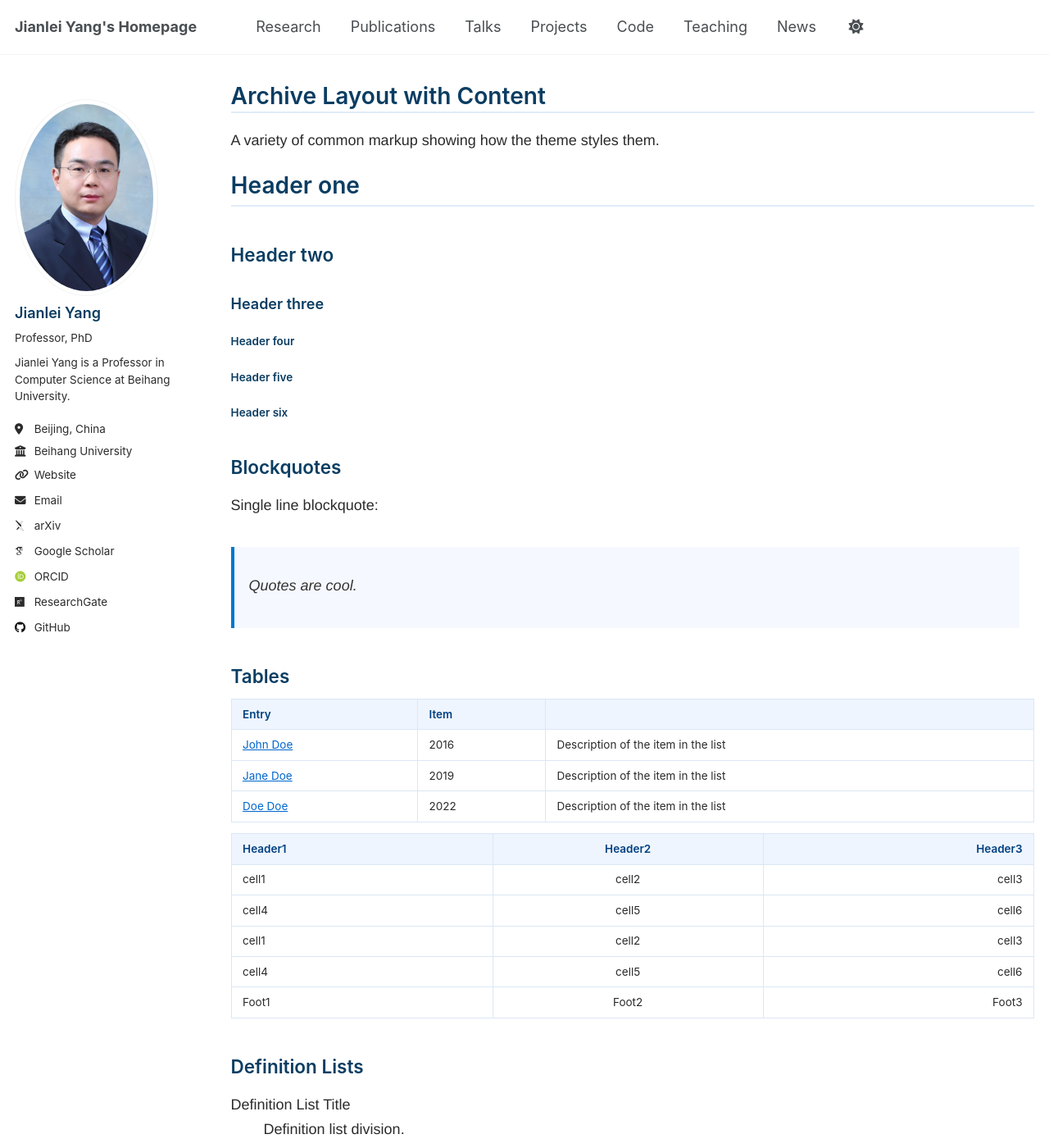
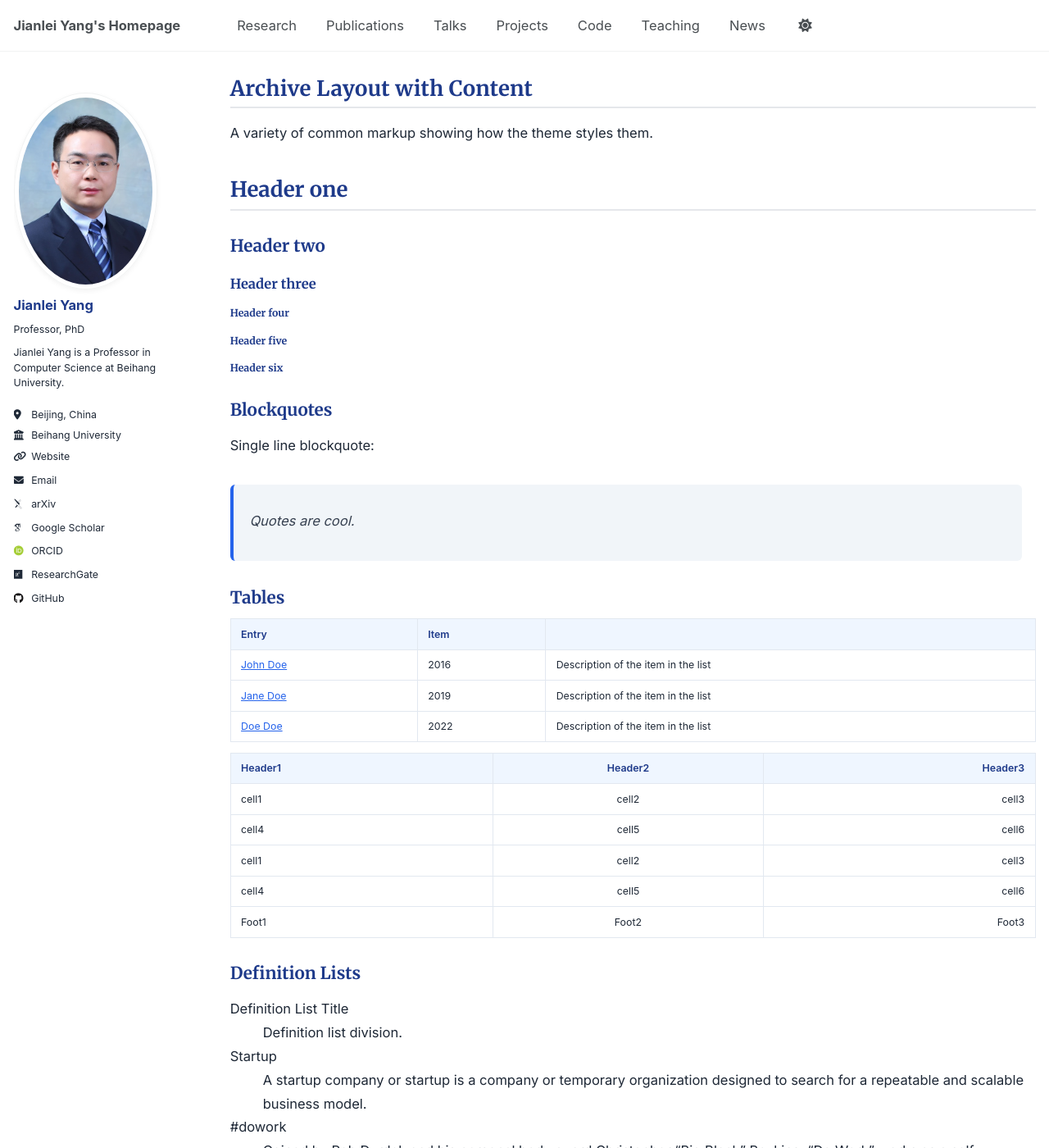
Before and after one commit to dogrush/dogrush.github.io, a Jekyll site: the page built from _pages/archive-layout-with-content.md, in a window 1280 px wide and 1400 px high. Shown: the whole window at 82% size. Built offline with Jekyll 4.4.1, drawn with Linux system fonts in a browser that asks for light colours; some web fonts are replaced; a script that is not in the unit is left out.

Commit message:
update 1 file

```diff
--- a/_sass/_custom.scss
+++ b/_sass/_custom.scss
@@ -1,139 +1,144 @@
 /* =====================================================
-   AcademicPages Custom Theme - "Academic Blue"
-   Designed for a clean, professional academic appearance
+   Tech Scholar Pro Theme for AcademicPages
+   Elegant, technical, and professional academic style
    ===================================================== */
 
-/* === 基础文字与背景 === */
+/* === 字体引入 === */
+@import url('https://fonts.googleapis.com/css2?family=Inter:wght@400;500;600&family=Merriweather:wght@700&display=swap');
+
+/* === 基础设置 === */
 body {
-  color: #2b2b2b; /* 正文字体颜色 */
+  font-family: "Inter", "Helvetica Neue", "Segoe UI", "Roboto", sans-serif;
+  color: #1f2937; /* 深灰蓝文字 */
   background-color: #ffffff;
-  font-family: "Helvetica Neue", "Segoe UI", "Roboto", "Noto Sans", sans-serif;
-  line-height: 1.7;
+  line-height: 1.75;
+  font-size: 16.5px;
 }
 
-/* === 标题颜色与层级感 === */
+/* === 标题样式 === */
 h1, h2, h3, h4, h5, h6 {
-  color: #0a3d62; /* 深蓝标题 */
-  font-weight: 600;
+  font-family: "Merriweather", "Georgia", serif;
+  color: #1E3A8A; /* 深蓝标题 */
+  font-weight: 700;
+  margin-top: 1.5em;
+  margin-bottom: 0.5em;
 }
 
 h1 {
-  border-bottom: 2px solid #e0ecf8;
-  padding-bottom: 0.2em;
+  border-bottom: 2px solid #E5E7EB;
+  padding-bottom: 0.3em;
 }
 
 /* === 链接样式 === */
 a {
-  color: #0066cc;
+  color: #2563EB;
   text-decoration: none;
-  transition: color 0.2s ease-in-out, border-bottom 0.2s ease-in-out;
+  transition: all 0.2s ease-in-out;
 }
 
-a:hover, a:focus {
-  color: #004c99;
-  border-bottom: 1px solid #004c99;
-  text-decoration: none;
+a:hover {
+  color: #1E40AF;
+  text-decoration: underline;
 }
 
-/* === 导航栏（顶部菜单） === */
-.navbar,
-.site-header,
-.site-nav {
-  background-color: #f8fbff;
-  border-bottom: 1px solid #dce9f9;
+/* === 导航栏 === */
+.navbar, .site-header, .site-nav {
+  background-color: #F8FAFC;
+  border-bottom: 1px solid #E2E8F0;
 }
 
-.navbar a,
-.site-nav a {
-  color: #004080 !important;
+.navbar a, .site-nav a {
+  color: #1E3A8A !important;
   font-weight: 500;
+  letter-spacing: 0.02em;
 }
 
-.navbar a:hover,
-.site-nav a:hover {
-  color: #007bff !important;
+.navbar a:hover, .site-nav a:hover {
+  color: #2563EB !important;
 }
 
-/* === 页脚 === */
-.site-footer {
-  background-color: #f5f9ff;
-  color: #666666;
-  border-top: 1px solid #d8e6f8;
-}
-
-.site-footer a {
-  color: #0056b3;
-}
-
-.site-footer a:hover {
-  color: #003d80;
-}
-
-/* === 文章区块 === */
+/* === 页面卡片/文章区块 === */
 .post, .page-content {
   background: #ffffff;
-  border-radius: 10px;
-  box-shadow: 0 0 8px rgba(0, 64, 128, 0.08);
-  padding: 1.8rem;
+  border-radius: 12px;
+  box-shadow: 0 3px 10px rgba(30, 58, 138, 0.08);
+  padding: 2rem;
   margin-bottom: 2rem;
 }
 
 /* === 引用块 === */
 blockquote {
-  border-left: 4px solid #0077cc;
-  background: #f5f9ff;
-  padding: 0.75em 1em;
-  color: #333;
+  border-left: 4px solid #2563EB;
+  background: #F1F5F9;
+  padding: 0.8em 1.2em;
+  color: #374151;
   font-style: italic;
+  border-radius: 6px;
 }
 
-/* === 表格样式 === */
+/* === 页脚 === */
+.site-footer {
+  background-color: #F8FAFC;
+  color: #6B7280;
+  border-top: 1px solid #E5E7EB;
+  padding-top: 1em;
+}
+
+.site-footer a {
+  color: #2563EB;
+}
+.site-footer a:hover {
+  color: #1E40AF;
+}
+
+/* === 表格 === */
 table {
   border-collapse: collapse;
   width: 100%;
   margin: 1em 0;
 }
-
 th, td {
-  border: 1px solid #dbe7f5;
-  padding: 0.5em 1em;
+  border: 1px solid #E2E8F0;
+  padding: 0.6em 1em;
 }
-
 th {
-  background-color: #eef5ff;
-  color: #004080;
+  background-color: #EFF6FF;
+  color: #1E3A8A;
   font-weight: 600;
 }
 
-/* === 按钮样式（用于项目/Publication链接） === */
+/* === 按钮 === */
 .btn, .button {
-  background-color: #0077cc;
-  color: #fff !important;
+  background-color: #2563EB;
+  color: #ffffff !important;
   border-radius: 6px;
-  padding: 0.4em 0.9em;
+  padding: 0.45em 0.9em;
   font-size: 0.95em;
   transition: background-color 0.2s ease-in-out;
 }
-
 .btn:hover, .button:hover {
-  background-color: #005fa3;
+  background-color: #1E40AF;
 }
 
-/* === 图片与标题区 === */
-img {
+/* === 代码块 === */
+pre, code {
+  background-color: #F3F4F6;
+  color: #1E3A8A;
   border-radius: 6px;
+  padding: 0.3em 0.5em;
+  font-family: "JetBrains Mono", "Courier New", monospace;
+  font-size: 0.9em;
 }
 
-.page__title {
-  color: #0a3d62;
-  font-weight: 600;
+/* === 图片与头像 === */
+img {
+  border-radius: 8px;
+  box-shadow: 0 2px 6px rgba(0,0,0,0.05);
 }
 
-/* === 代码高亮（蓝色调） === */
-pre, code {
-  background-color: #f0f7ff;
-  color: #003366;
-  border-radius: 5px;
-  padding: 0.2em 0.4em;
-  font-family: "Courier New", monospace;
+/* === 页面标题 === */
+.page__title {
+  color: #1E3A8A;
+  font-weight: 700;
+  letter-spacing: 0.01em;
 }
```
